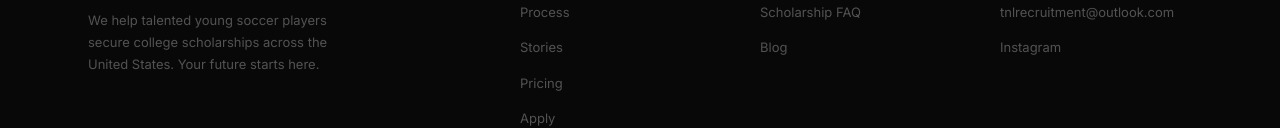
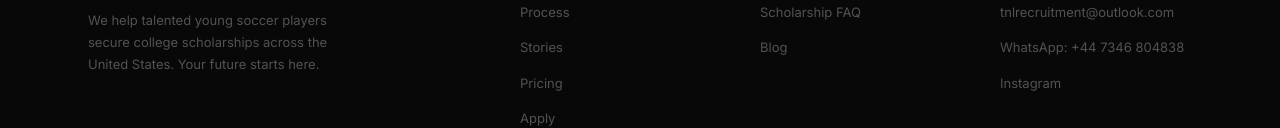
Before and after one commit to flaverty11/TNL-Recruitment, a website: page index.html in a window 1280 px wide. Shown: the part 5659-5787 px from the top of the page. Drawn offline with Linux system fonts and the light colour scheme; a web font is replaced by a local one.

Commit message:
Add WhatsApp number to footer contact section

```diff
--- a/index.html
+++ b/index.html
@@ -1198,6 +1198,7 @@
         <div class="footer__col-title">Contact</div>
         <ul class="footer__links">
           <li><a href="mailto:tnlrecruitment@outlook.com">tnlrecruitment@outlook.com</a></li>
+          <li><a href="https://wa.me/447346804838" target="_blank" rel="noopener">WhatsApp: +44 7346 804838</a></li>
           <li><a href="https://www.instagram.com/tnlrecruit" target="_blank" rel="noopener">Instagram</a></li>
         </ul>
       </div>
```
